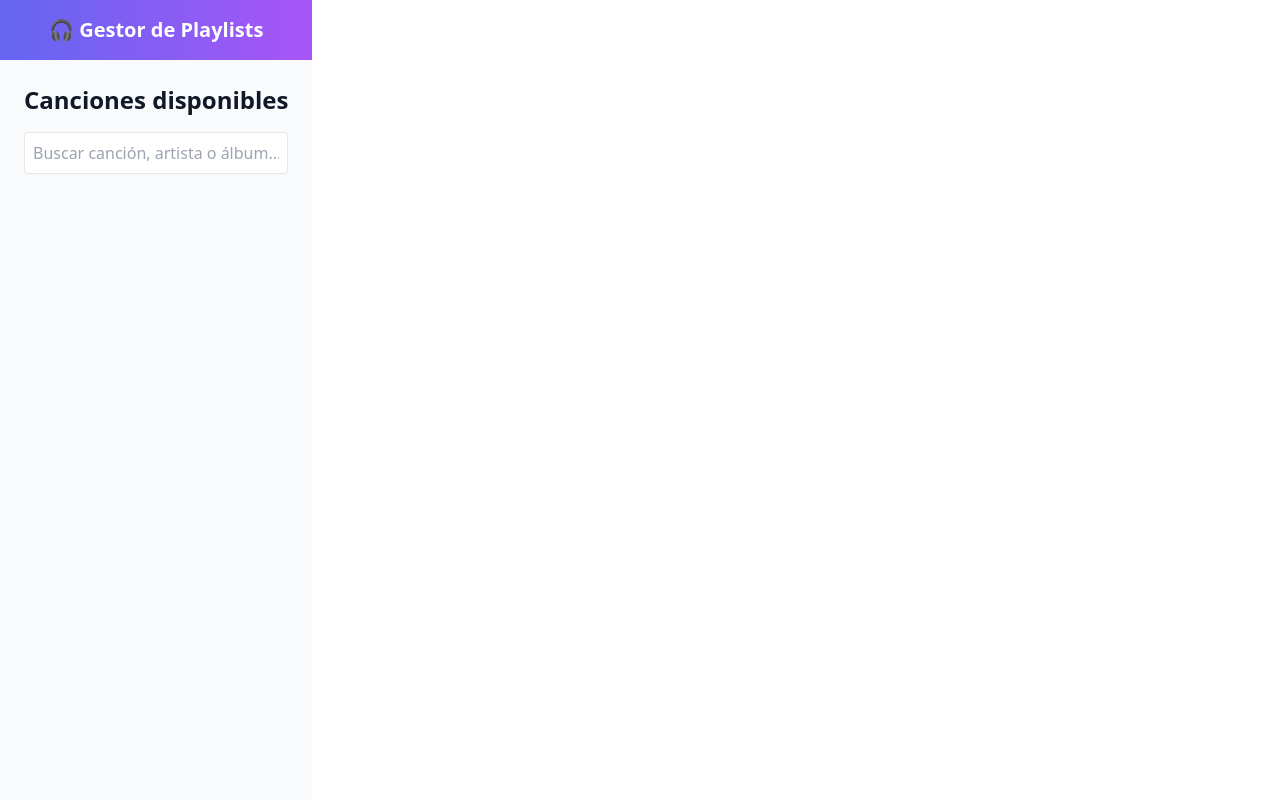
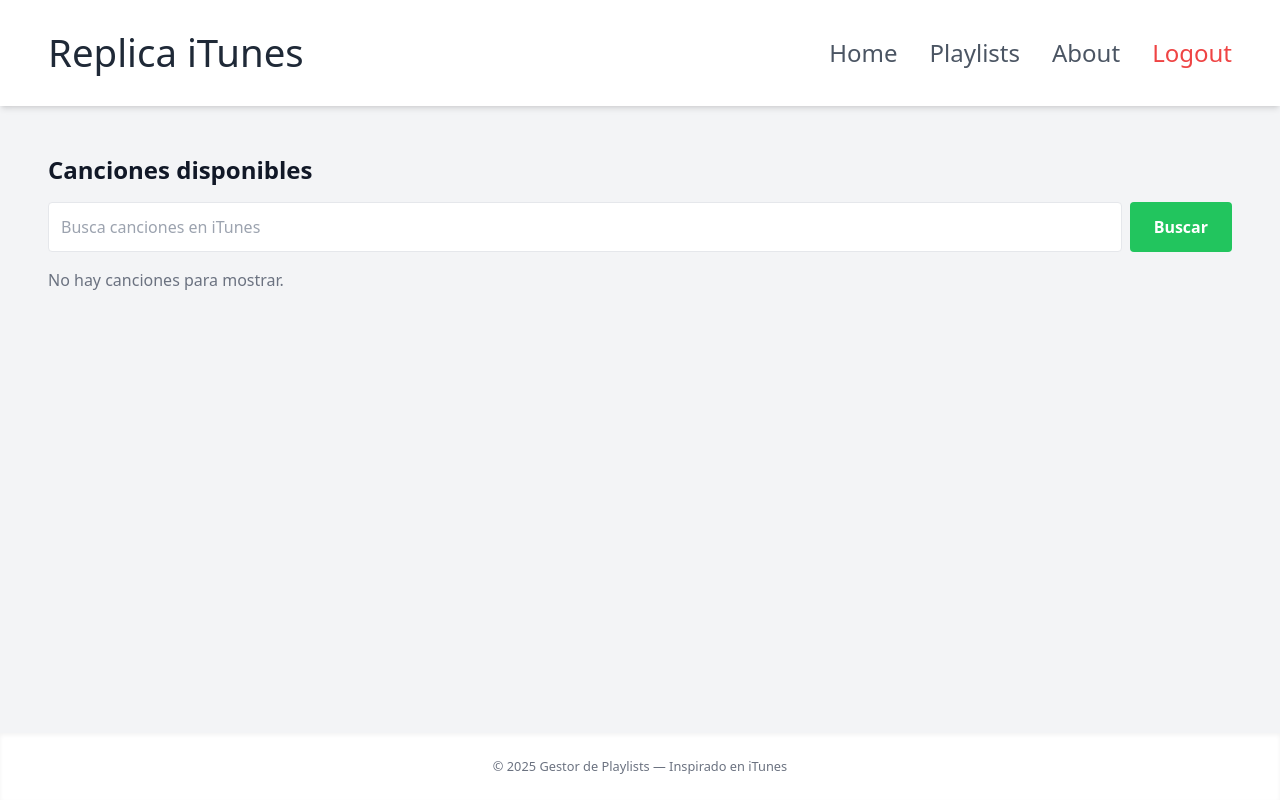
Before and after one commit to ElisaCarstairs/ProyectoFinal, a React (Vite) app in the folder gestor-playlists/: page /login in a window 1280 px wide. Both pictures are taken after typing "Sample", "Sample123" into the empty fields and a click on the button "Entrar". Built offline with nearby package versions, Linux system fonts and the light colour scheme.

Commit message:
Añadir estilos

```diff
--- a/gestor-playlists/package.json
+++ b/gestor-playlists/package.json
@@ -13,7 +13,8 @@
     "@tailwindcss/vite": "^4.1.13",
     "react": "^19.1.1",
     "react-dom": "^19.1.1",
-    "react-router-dom": "^7.9.1"
+    "react-router-dom": "^7.9.1",
+    "react-toastify": "^11.0.5"
   },
   "devDependencies": {
     "@eslint/js": "^9.35.0",
--- a/gestor-playlists/src/App.jsx
+++ b/gestor-playlists/src/App.jsx
@@ -1,4 +1,4 @@
-import { Routes, Route } from "react-router-dom";
+import { Routes, Route, Link } from "react-router-dom";
 import { AuthProvider } from "./context/AuthContext.jsx";
 import { PlaylistProvider } from "./context/PlaylistContext.jsx";
 
@@ -12,12 +12,38 @@ export default function App() {
   return (
     <AuthProvider>
       <PlaylistProvider>
-        <div className="min-h-screen bg-gray-50 text-gray-900">
-          <header className="bg-gradient-to-r from-indigo-500 to-purple-500 text-white p-4 text-center font-bold text-xl">
-            🎧 Gestor de Playlists
+        <div className="flex flex-col min-h-screen bg-gray-100 text-gray-900 w-full">
+          {/* Header */}
+          <header className="flex items-center justify-between bg-white shadow-md p-6 px-12 w-full">
+            <div className="flex items-center gap-4">
+              <h1 className="text-[clamp(1rem,3vw,3rem)] text-gray-800">
+                Replica iTunes
+              </h1>
+            </div>
+            <nav className="flex gap-8 font-medium text-[clamp(1rem,2vw,1.5rem)] text-gray-600">
+              <Link to="/" className="hover:text-gray-900 transition-colors">
+                Home
+              </Link>
+              <Link
+                to="/playlists"
+                className="hover:text-gray-900 transition-colors"
+              >
+                Playlists
+              </Link>
+              <Link
+                to="/about"
+                className="hover:text-gray-900 transition-colors"
+              >
+                About
+              </Link>
+              <button className="text-red-500 hover:text-red-700 transition-colors">
+                Logout
+              </button>
+            </nav>
           </header>
 
-          <main className="p-6 max-w-4xl mx-auto">
+          {/* Main */}
+          <main className="flex-grow p-12 w-full">
             <Routes>
               <Route path="/login" element={<Login />} />
               <Route
@@ -39,6 +65,11 @@ export default function App() {
               <Route path="/about" element={<About />} />
             </Routes>
           </main>
+
+          {/* Footer */}
+          <footer className="bg-white shadow-inner p-6 text-center text-gray-500 text-[clamp(0.8rem,1vw,1rem)] w-full">
+            © 2025 Gestor de Playlists — Inspirado en iTunes
+          </footer>
         </div>
       </PlaylistProvider>
     </AuthProvider>
--- a/gestor-playlists/src/components/SearchBar.jsx
+++ b/gestor-playlists/src/components/SearchBar.jsx
@@ -1,21 +1,42 @@
-import { useState } from "react";
+import React, { useState } from "react";
+import { fetchSongs } from "../services/api.js";
+import SongCard from "./SongCard.jsx";
 
-export default function SearchBar({ onSearch }) {
+export default function SearchBar() {
   const [query, setQuery] = useState("");
+  const [results, setResults] = useState([]);
+  const [loading, setLoading] = useState(false);
 
-  const handleChange = (e) => {
-    const value = e.target.value;
-    setQuery(value);
-    onSearch(value);
+  const handleSearch = async () => {
+    if (!query.trim()) return;
+    setLoading(true);
+    const songs = await fetchSongs(query);
+    setResults(songs);
+    setLoading(false);
   };
 
   return (
-    <input
-      type="text"
-      value={query}
-      onChange={handleChange}
-      placeholder="Buscar canción, artista o álbum..."
-      className="border p-2 rounded w-full mb-4"
-    />
+    <div className="w-full flex flex-col gap-4">
+      <div className="flex gap-2">
+        <input
+          type="text"
+          value={query}
+          onChange={(e) => setQuery(e.target.value)}
+          placeholder="Busca canciones en iTunes"
+          className="flex-1 border p-3 rounded"
+        />
+        <button onClick={handleSearch} className="bg-green-500 text-white px-6 py-3 rounded font-semibold">
+          Buscar
+        </button>
+      </div>
+
+      {loading && <p>Cargando...</p>}
+
+      <div className="flex flex-col gap-4">
+        {results.map(song => (
+          <SongCard key={song.id} song={song} />
+        ))}
+      </div>
+    </div>
   );
 }
--- /dev/null
+++ b/gestor-playlists/src/components/SongCard.jsx
@@ -0,0 +1,32 @@
+import React from "react";
+import { usePlaylist } from "../context/PlaylistContext.jsx";
+
+export default function SongCard({ song }) {
+  const { state, dispatch } = usePlaylist();
+
+  const handleAdd = (playlistId) => {
+    dispatch({ type: "ADD_SONG", payload: { playlistId, song } });
+  };
+
+  return (
+    <div className="flex items-center gap-4 p-4 border rounded bg-white shadow-sm w-full">
+      <img src={song.cover} alt={song.title} className="w-20 h-20 object-cover rounded" />
+      <div className="flex-1">
+        <h3 className="font-bold text-lg">{song.title}</h3>
+        <p className="text-gray-600">{song.artist}</p>
+        <p className="text-gray-500 text-sm">{song.album}</p>
+      </div>
+      <div className="flex flex-col gap-2">
+        {state.playlists.map(pl => (
+          <button
+            key={pl.id}
+            onClick={() => handleAdd(pl.id)}
+            className="bg-blue-500 text-white px-3 py-1 rounded"
+          >
+            {pl.name}
+          </button>
+        ))}
+      </div>
+    </div>
+  );
+}
--- a/gestor-playlists/src/context/PlaylistContext.jsx
+++ b/gestor-playlists/src/context/PlaylistContext.jsx
@@ -1,23 +1,37 @@
-import { createContext, useReducer, useContext, useEffect } from "react";
-import { songs as initialSongs } from "../data/songs.js";
+import { createContext, useContext, useReducer } from "react";
+
+const PlaylistContext = createContext();
 
 const initialState = {
-  songs: [],
-  playlists: [], // agregamos playlists aquí
+  playlists: []
 };
 
 function playlistReducer(state, action) {
   switch (action.type) {
-    case "SET_SONGS":
-      return { ...state, songs: action.payload };
-
     case "ADD_PLAYLIST":
       return { ...state, playlists: [...state.playlists, action.payload] };
 
     case "REMOVE_PLAYLIST":
+      return { ...state, playlists: state.playlists.filter(pl => pl.id !== action.payload) };
+
+    case "ADD_SONG":
       return {
         ...state,
-        playlists: state.playlists.filter((p) => p.id !== action.payload),
+        playlists: state.playlists.map(pl =>
+          pl.id === action.payload.playlistId
+            ? { ...pl, songs: [...pl.songs, action.payload.song] }
+            : pl
+        )
+      };
+
+    case "REMOVE_SONG":
+      return {
+        ...state,
+        playlists: state.playlists.map(pl =>
+          pl.id === action.payload.playlistId
+            ? { ...pl, songs: pl.songs.filter(s => s.id !== action.payload.songId) }
+            : pl
+        )
       };
 
     default:
@@ -25,23 +39,8 @@ function playlistReducer(state, action) {
   }
 }
 
-// Crear contexto
-const PlaylistContext = createContext();
-
 export function PlaylistProvider({ children }) {
   const [state, dispatch] = useReducer(playlistReducer, initialState);
-
-  useEffect(() => {
-    const storedPlaylists = localStorage.getItem("playlists");
-    if (storedPlaylists) {
-      dispatch({ type: "SET_PLAYLISTS", payload: JSON.parse(storedPlaylists) });
-    }
-  }, []);
-
-  useEffect(() => {
-    localStorage.setItem("playlists", JSON.stringify(state.playlists));
-  }, [state.playlists]);
-
   return (
     <PlaylistContext.Provider value={{ state, dispatch }}>
       {children}
@@ -49,7 +48,6 @@ export function PlaylistProvider({ children }) {
   );
 }
 
-// Hook para consumir contexto
 export function usePlaylist() {
   return useContext(PlaylistContext);
 }
--- a/gestor-playlists/src/index.css
+++ b/gestor-playlists/src/index.css
@@ -1,72 +1,3 @@
 @tailwind base;
 @tailwind components;
 @tailwind utilities;
-
-:root {
-  font-family: system-ui, Avenir, Helvetica, Arial, sans-serif;
-  line-height: 1.5;
-  font-weight: 400;
-
-  color-scheme: light dark;
-  color: rgba(255, 255, 255, 0.87);
-  background-color: #242424;
-
-  font-synthesis: none;
-  text-rendering: optimizeLegibility;
-  -webkit-font-smoothing: antialiased;
-  -moz-osx-font-smoothing: grayscale;
-}
-
-a {
-  font-weight: 500;
-  color: #646cff;
-  text-decoration: inherit;
-}
-a:hover {
-  color: #535bf2;
-}
-
-body {
-  margin: 0;
-  display: flex;
-  place-items: center;
-  min-width: 320px;
-  min-height: 100vh;
-}
-
-h1 {
-  font-size: 3.2em;
-  line-height: 1.1;
-}
-
-button {
-  border-radius: 8px;
-  border: 1px solid transparent;
-  padding: 0.6em 1.2em;
-  font-size: 1em;
-  font-weight: 500;
-  font-family: inherit;
-  background-color: #1a1a1a;
-  cursor: pointer;
-  transition: border-color 0.25s;
-}
-button:hover {
-  border-color: #646cff;
-}
-button:focus,
-button:focus-visible {
-  outline: 4px auto -webkit-focus-ring-color;
-}
-
-@media (prefers-color-scheme: light) {
-  :root {
-    color: #213547;
-    background-color: #ffffff;
-  }
-  a:hover {
-    color: #747bff;
-  }
-  button {
-    background-color: #f9f9f9;
-  }
-}
--- a/gestor-playlists/src/pages/Home.jsx
+++ b/gestor-playlists/src/pages/Home.jsx
@@ -1,79 +1,45 @@
-import { useState, useEffect } from "react";
+import { useState } from "react";
+import SearchBar from "../components/SearchBar.jsx";
+import SongCard from "../components/SongCard.jsx";
 import { fetchSongs } from "../services/api.js";
 
 export default function Home() {
+  const [query, setQuery] = useState("");
   const [songs, setSongs] = useState([]);
-  const [query, setQuery] = useState("");
+  const [loading, setLoading] = useState(false);
+  const [error, setError] = useState(null);
 
-  useEffect(() => {
-    if (!query) {
+  const handleSearch = async () => {
+    if (!query.trim()) return;
+    setLoading(true);
+    setError(null);
+
+    try {
+      const results = await fetchSongs(query);
+      setSongs(results);
+    } catch (err) {
+      setError("Ocurrió un error al buscar canciones.");
       setSongs([]);
-      return;
+    } finally {
+      setLoading(false);
     }
-
-    const timeoutId = setTimeout(() => {
-      fetchSongs(query).then(setSongs);
-    }, 300); // debounce
-
-    return () => clearTimeout(timeoutId);
-  }, [query]);
+  };
 
   return (
     <div>
       <h2 className="text-2xl font-semibold mb-4">Canciones disponibles</h2>
+      <SearchBar query={query} setQuery={setQuery} onSearch={handleSearch} loading={loading} />
 
-      <input
-        type="text"
-        placeholder="Buscar canción, artista o álbum..."
-        value={query}
-        onChange={(e) => setQuery(e.target.value)}
-        className="border p-2 rounded w-full mb-4"
-      />
+      {error && <p className="text-red-500 mb-4">{error}</p>}
+      {!error && songs.length === 0 && !loading && (
+        <p className="text-gray-500 mb-4">No hay canciones para mostrar.</p>
+      )}
 
-      <ul className="space-y-2">
+      <div className="space-y-2">
         {songs.map((song) => (
-          <li
-            key={song.id}
-            className="p-2 border rounded bg-white shadow-sm flex justify-between items-center"
-          >
-            <div>
-              <p className="font-medium">{song.title}</p>
-              <p className="text-sm text-gray-600">
-                {song.artist} - {song.album}
-              </p>
-            </div>
-            {song.preview && (
-              <audio controls className="w-32">
-                <source src={song.preview} type="audio/mpeg" />
-                Tu navegador no soporta audio.
-              </audio>
-            )}
-          </li>
+          <SongCard key={song.id} song={song} />
         ))}
-      </ul>
-      <ul className="space-y-4">
-        {songs.map((song) => (
-          <li
-            key={song.id}
-            className="p-4 border rounded-lg bg-white shadow hover:shadow-lg transition-shadow flex justify-between items-center"
-          >
-            <div>
-              <p className="font-semibold text-lg text-gray-800">
-                {song.title}
-              </p>
-              <p className="text-sm text-gray-500">
-                {song.artist} - {song.album}
-              </p>
-            </div>
-            {song.preview && (
-              <audio controls className="w-36">
-                <source src={song.preview} type="audio/mpeg" />
-                Tu navegador no soporta audio.
-              </audio>
-            )}
-          </li>
-        ))}
-      </ul>
+      </div>
     </div>
   );
 }
--- a/gestor-playlists/src/pages/Playlists.jsx
+++ b/gestor-playlists/src/pages/Playlists.jsx
@@ -1,47 +1,72 @@
-import { useState } from "react"
-import { usePlaylist } from "../context/PlaylistContext.jsx"
+import React, { useState } from "react";
+import { usePlaylist } from "../context/PlaylistContext.jsx";
 
 export default function Playlists() {
-  const { state, dispatch } = usePlaylist()
-  const [name, setName] = useState("")
+  const { state, dispatch } = usePlaylist();
+  const [name, setName] = useState("");
 
   const handleAdd = () => {
-    if (!name.trim()) return
-    dispatch({ type: "ADD_PLAYLIST", payload: { id: Date.now().toString(), name, songs: [] } })
-    setName("")
-  }
+    if (!name.trim()) return;
+    dispatch({ type: "ADD_PLAYLIST", payload: { id: Date.now().toString(), name, songs: [] } });
+    setName("");
+  };
 
   const handleRemove = (id) => {
-    dispatch({ type: "REMOVE_PLAYLIST", payload: id })
-  }
+    dispatch({ type: "REMOVE_PLAYLIST", payload: id });
+  };
+
+  const handleRemoveSong = (playlistId, songId) => {
+    dispatch({ type: "REMOVE_SONG", payload: { playlistId, songId } });
+  };
 
   return (
-    <div className="p-6">
-      <h2 className="text-2xl font-bold mb-4">Tus Playlists</h2>
+    <div className="w-full p-8 flex flex-col gap-8">
+      <h2 className="text-3xl font-bold">Tus Playlists</h2>
 
-      <div className="flex gap-2 mb-4">
+      <div className="flex gap-4 mb-6">
         <input
           type="text"
           value={name}
           onChange={(e) => setName(e.target.value)}
           placeholder="Nombre de la playlist"
-          className="border p-2 rounded w-full"
+          className="border p-3 rounded flex-1"
         />
-        <button onClick={handleAdd} className="bg-blue-500 text-white px-4 py-2 rounded">
+        <button onClick={handleAdd} className="bg-blue-500 text-white px-6 py-3 rounded font-semibold">
           Agregar
         </button>
       </div>
 
-      <ul className="space-y-2">
+      <div className="flex flex-col gap-6">
         {state.playlists.map(pl => (
-          <li key={pl.id} className="flex justify-between items-center border p-3 rounded bg-white shadow-sm">
-            <span>{pl.name}</span>
-            <button onClick={() => handleRemove(pl.id)} className="bg-red-500 text-white px-3 py-1 rounded">
-              Eliminar
-            </button>
-          </li>
+          <div key={pl.id} className="border p-6 rounded bg-white shadow-sm w-full">
+            <div className="flex justify-between items-center mb-4">
+              <h3 className="text-xl font-bold">{pl.name} ({pl.songs.length})</h3>
+              <button onClick={() => handleRemove(pl.id)} className="bg-red-500 text-white px-4 py-2 rounded">
+                Eliminar
+              </button>
+            </div>
+
+            {pl.songs.length === 0 && <p className="text-gray-500">No hay canciones</p>}
+
+            <div className="flex flex-col gap-3">
+              {pl.songs.map(song => (
+                <div key={song.id} className="flex justify-between items-center border p-3 rounded bg-gray-50">
+                  <div>
+                    <p className="font-semibold">{song.title}</p>
+                    <p className="text-gray-600 text-sm">{song.artist}</p>
+                  </div>
+                  <button
+                    onClick={() => handleRemoveSong(pl.id, song.id)}
+                    className="bg-red-500 text-white px-3 py-1 rounded"
+                  >
+                    Eliminar
+                  </button>
+                </div>
+              ))}
+            </div>
+          </div>
         ))}
-      </ul>
+      </div>
     </div>
-  )
+  );
 }
--- a/gestor-playlists/src/services/api.js
+++ b/gestor-playlists/src/services/api.js
@@ -1,16 +1,13 @@
-// src/services/api.js
-const BASE_URL = "https://itunes.apple.com/search";
-
-export async function fetchSongs(query = "") {
-  if (!query) return [];
+export async function fetchSongs(query) {
   try {
-    const res = await fetch(`${BASE_URL}?term=${encodeURIComponent(query)}&entity=song&limit=20`);
+    const res = await fetch(`https://itunes.apple.com/search?term=${encodeURIComponent(query)}&entity=song&limit=20`);
     const data = await res.json();
     return data.results.map(song => ({
       id: song.trackId,
       title: song.trackName,
       artist: song.artistName,
       album: song.collectionName,
+      cover: song.artworkUrl100,
       preview: song.previewUrl
     }));
   } catch (error) {
```
Also changed, not shown: 1 other file (tests, documents, lock files or other folders).
